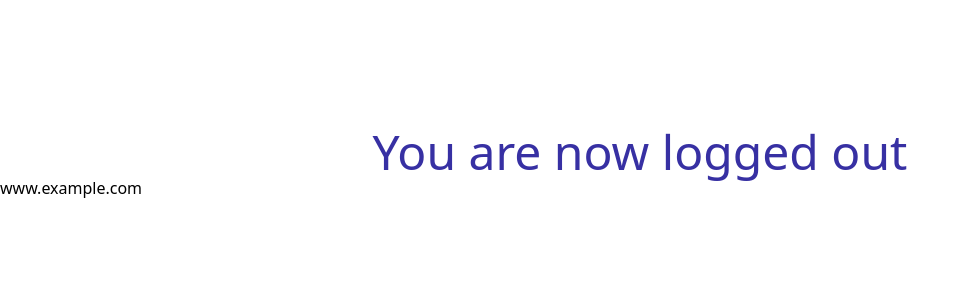
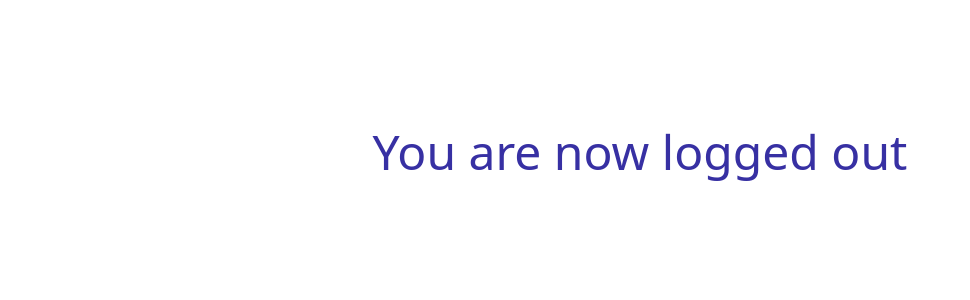
Before and after one commit to nettlespike/bbt-trackers, a Next.js app: page /LoggedOut in a window 1280 px wide. Shown: the top 300 px of the page, without its empty margins (0-970 px from the left). Built offline with nearby package versions, Linux system fonts and the light colour scheme.

Commit message:
fixed logged out

```diff
--- a/pages/LoggedOut.js
+++ b/pages/LoggedOut.js
@@ -5,7 +5,7 @@ export default function LoggedOut() {
 
 
     return (
-      <><div className="relative bg-white flex justify-center w-screen">
+        <div className="relative bg-white flex justify-center w-screen">
             <div className="flex flex-col justify-start space-y-10 pt-32 z-10">
                 <div className="flex flex-col text-center">
                     <div className="text-center text-5xl text-indigo-800">
@@ -13,8 +13,7 @@ export default function LoggedOut() {
                     </div>
                 </div>
             </div>
-        </div><button onclick="location.href='http://www.google.com'" type="button">
-                www.example.com</button></>
+        </div>
     )
 
 
```
Also changed, not shown: public/newbbticon.png (added).
